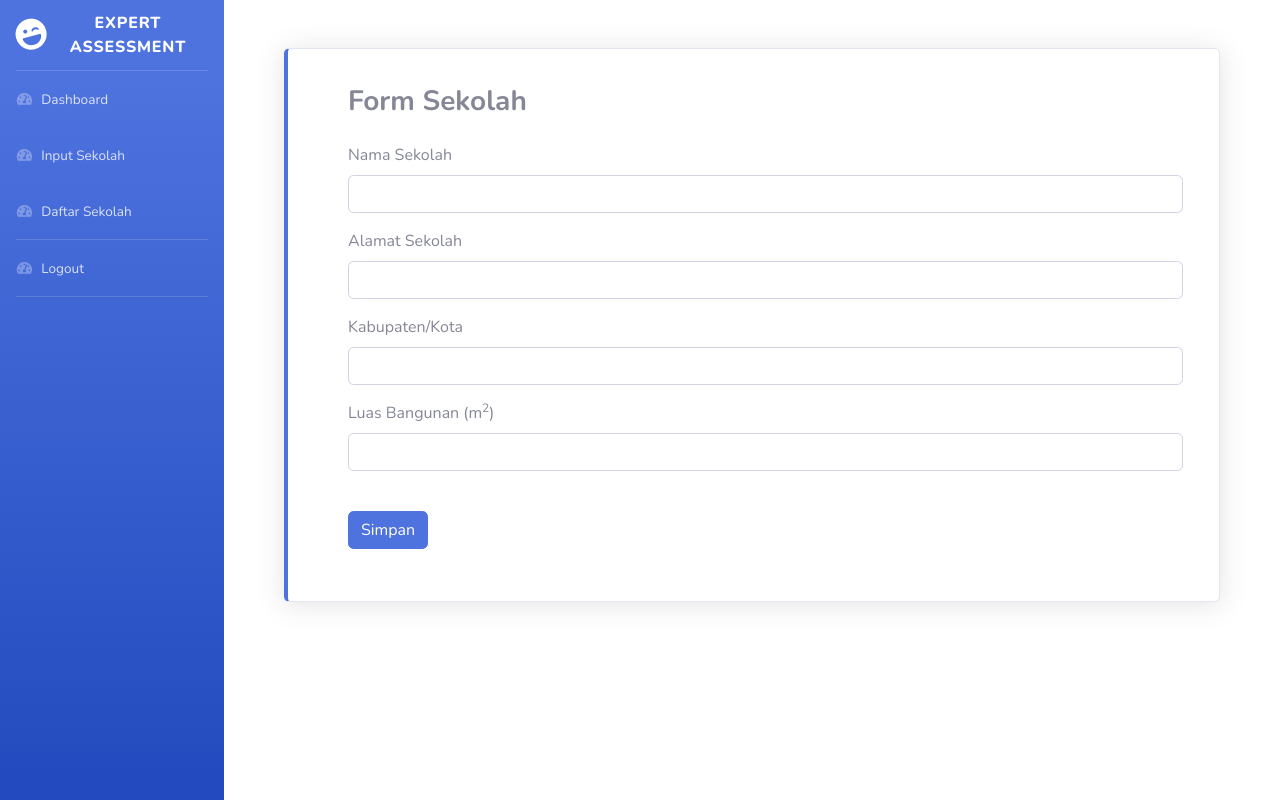
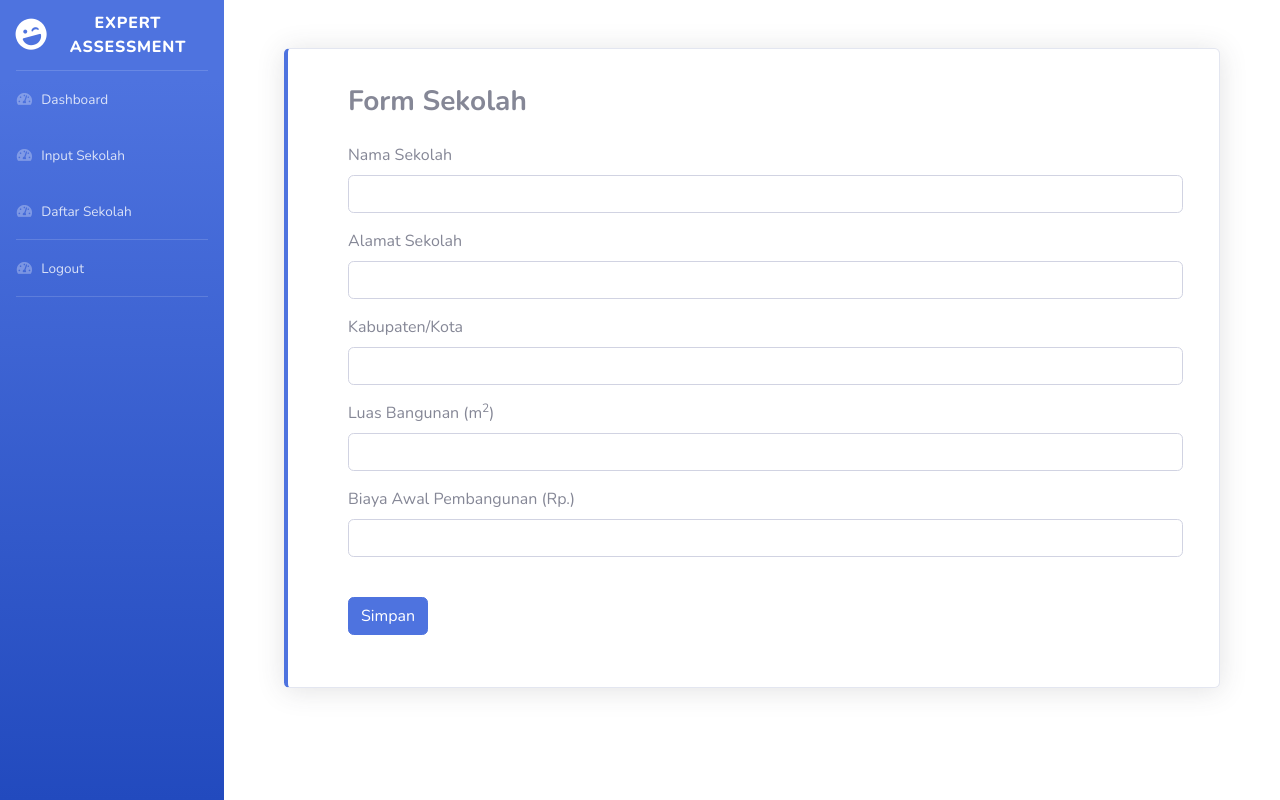
Before and after one commit to sudarmindamir/Expert-Assessment, a CodeIgniter app: page /rulebased3/C_Form/inputSekolah/ in a window 1280 px wide. Run offline with CodeIgniter, Linux system fonts and the light colour scheme; some libraries are stand-ins or nearby versions.

Commit message:
revisi pak anca

```diff
--- a/application/controllers/C_Sekolah.php
+++ b/application/controllers/C_Sekolah.php
@@ -23,6 +23,7 @@ class C_Sekolah extends CI_Controller
 		// pada variabel $database alamat harus sama yg ada di phpmyadmin sedangkan method post harus sesuai dengan "name" yang ada di View
 		$database['kabupaten'] = $this->input->post('kabupaten');
 		$database['luas_bangunan'] = $this->input->post('luas_bangunan');
+		$database['biaya_bangunan'] = $this->input->post('biaya_bangunan');
 
 
 
@@ -351,6 +352,9 @@ class C_Sekolah extends CI_Controller
 		$id_sekolah = array('a.id_sekolah' => $id);
 		$data['luas_bangunan'] = $this->M_Sekolah->get_luas_bangunan($id_sekolah);
 
+		// ambil biaya bangunan
+		$data['biaya_bangunan'] = $this->M_Sekolah->get_biaya_bangunan($id_sekolah);
+
 		$data['s'] = $this->m_sekolah->hasilAkumulasi($id_sekolah);
 		if (!empty($data['s'])) {
 			$data['totalAkumulasi'] =  $data['s']->tingkat_kerusakan_kolom + $data['s']->tingkat_kerusakan_pondasi + $data['s']->tingkat_kerusakan_balok + $data['s']->tingkat_kerusakan_atap
--- a/application/models/M_sekolah.php
+++ b/application/models/M_sekolah.php
@@ -102,7 +102,7 @@ class M_sekolah extends CI_Model
         // result untuk menampilkan keseluruhan data di tabel
         // pakai row jika hanya 1 data spesifik
 
-        $this->db->select('b.tingkat_kerusakan_pondasi, c.tingkat_kerusakan_kolom, d.tingkat_kerusakan_balok,
+        $this->db->select('a.biaya_bangunan, b.tingkat_kerusakan_pondasi, c.tingkat_kerusakan_kolom, d.tingkat_kerusakan_balok,
         e.tingkat_kerusakan_atap,  f.tingkat_kerusakan_dinding,  g.tingkat_kerusakan_plafond,  h.tingkat_kerusakan_lantai,
         i.tingkat_kerusakan_kusen,  j.tingkat_kerusakan_pintu,  k.tingkat_kerusakan_jendela,  l.tingkat_kerusakan_finishing_plafond,
         m.tingkat_kerusakan_finishing_dinding,  n.tingkat_kerusakan_finishing_kusen,  o.tingkat_kerusakan_instalasi_listrik,  p.tingkat_kerusakan_instalasi_air');
@@ -124,6 +124,8 @@ class M_sekolah extends CI_Model
         $this->db->join('finishing_kusen_tb as n', 'n.id_sekolah = a.id_sekolah');
         $this->db->join('instalasi_listrik_tb as o', 'o.id_sekolah = a.id_sekolah');
         $this->db->join('instalasi_air_tb as p', 'p.id_sekolah = a.id_sekolah');
+        // tambah biaya bangunan
+
 
 
         $this->db->where($id_sekolah);
@@ -148,4 +150,10 @@ class M_sekolah extends CI_Model
         $this->db->select('luas_bangunan');
         return $this->db->get_where('sekolah_tb as a', $id_sekolah)->row();
     }
+
+    function get_biaya_bangunan($id_sekolah)
+    {
+        $this->db->select('biaya_bangunan');
+        return $this->db->get_where('sekolah_tb as a', $id_sekolah)->row();
+    }
 }
--- a/application/views/form/input_sekolah.php
+++ b/application/views/form/input_sekolah.php
@@ -55,6 +55,12 @@
                                     <label for="formGroupExampleInput2" class="form-label">Luas Bangunan (m<sup>2</sup>) </label>
                                     <input type="text" class="form-control" name="luas_bangunan">
                                 </div>
+
+                                <div class="mb-3">
+                                    <label for="formGroupExampleInput2" class="form-label">Biaya Awal Pembangunan (Rp.)</label>
+                                    <input type="text" class="form-control" name="biaya_bangunan">
+                                </div>
+
                                 <div>
                                     <button type="submit" class="btn btn-primary mt-4 mb-4">Simpan</button>
 
```
Also changed, not shown: application/views/Tampil/v_sekolah.php (+12 -1 lines).
